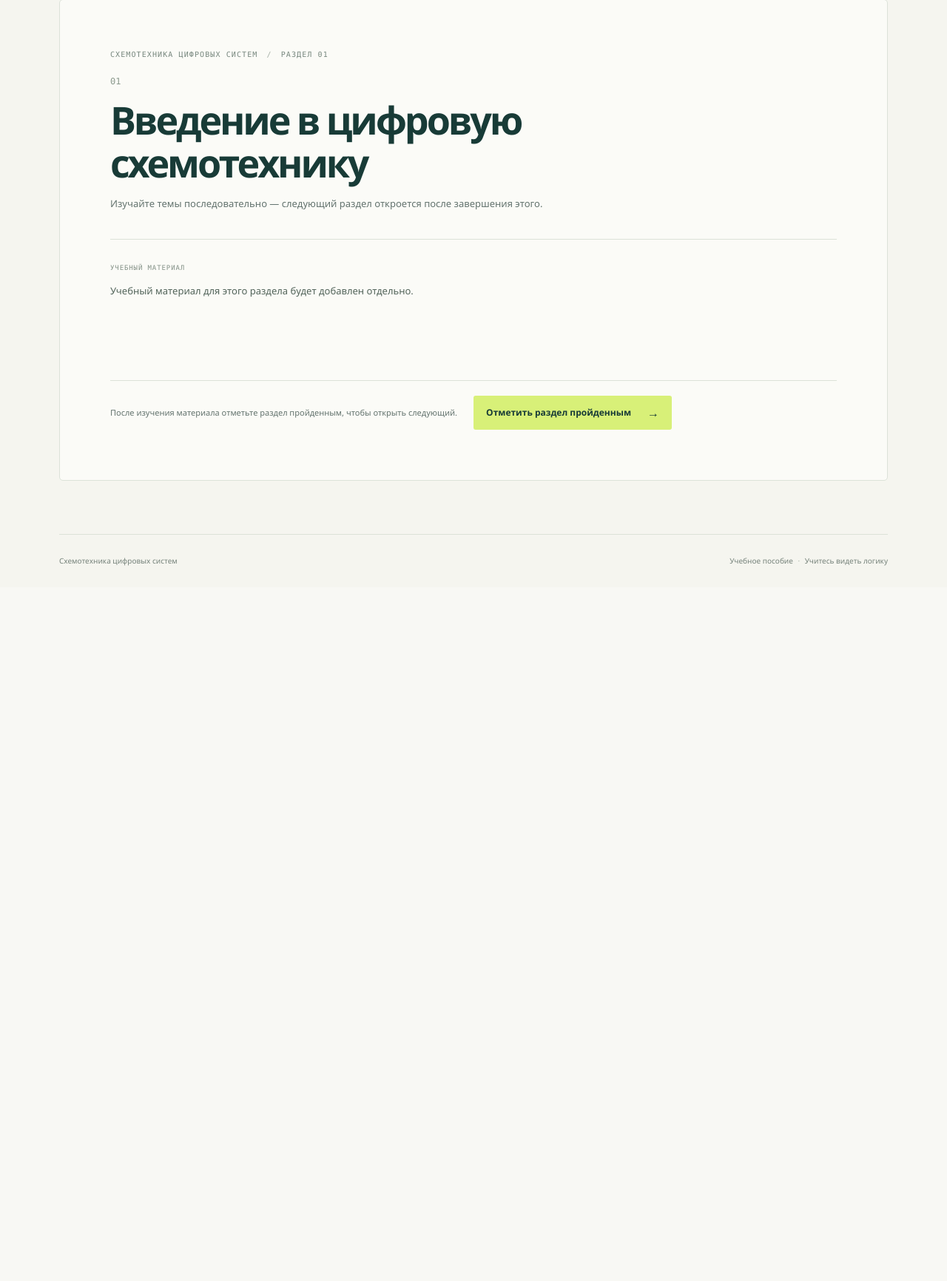
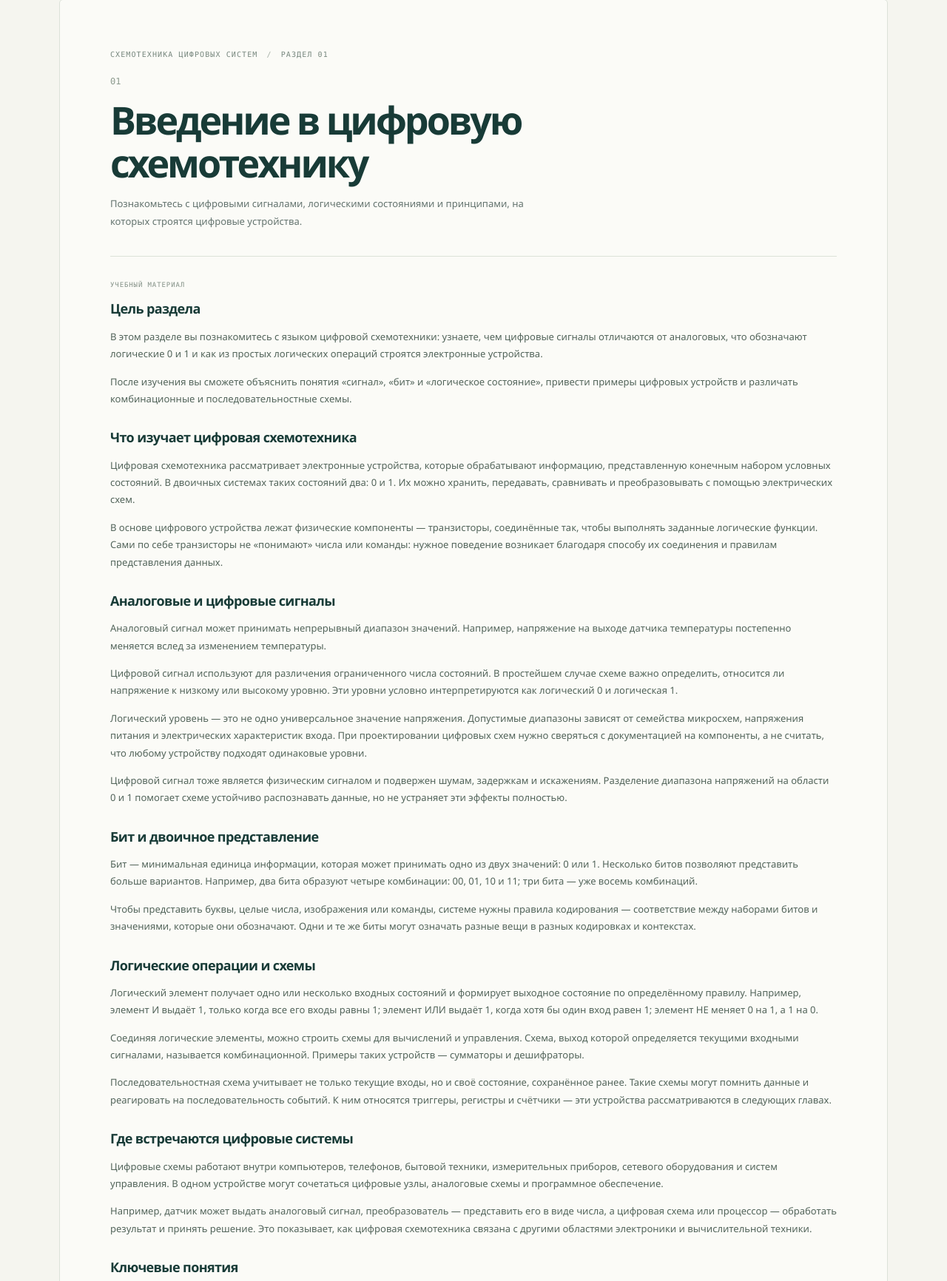
Before and after one commit to schvp/study_guide, a Flask app: page /course/1 in a window 1280 px wide. Shown: the part 188-1920 px from the top of the page at 74% size. Before the commit the page ends 953 px from the top, so only its background shows below. Run offline with Flask 3, Linux system fonts and the light colour scheme; the visitor is signed in with stand-in values (Sample User, id 1); data comes from the database, SQL or seed files in the repository; data that the repository does not hold is empty.

Commit message:
educational material

```diff
--- a/app.py
+++ b/app.py
@@ -24,6 +24,75 @@ INITIAL_CHAPTERS = [
     "Регистры и счётчики",
     "Запоминающие устройства",
 ]
+FIRST_CHAPTER_DESCRIPTION = (
+    "Познакомьтесь с цифровыми сигналами, логическими состояниями "
+    "и принципами, на которых строятся цифровые устройства."
+)
+FIRST_CHAPTER_CONTENT = """## Цель раздела
+
+В этом разделе вы познакомитесь с языком цифровой схемотехники: узнаете, чем цифровые сигналы отличаются от аналоговых, что обозначают логические 0 и 1 и как из простых логических операций строятся электронные устройства.
+
+После изучения вы сможете объяснить понятия «сигнал», «бит» и «логическое состояние», привести примеры цифровых устройств и различать комбинационные и последовательностные схемы.
+
+## Что изучает цифровая схемотехника
+
+Цифровая схемотехника рассматривает электронные устройства, которые обрабатывают информацию, представленную конечным набором условных состояний. В двоичных системах таких состояний два: 0 и 1. Их можно хранить, передавать, сравнивать и преобразовывать с помощью электрических схем.
+
+В основе цифрового устройства лежат физические компоненты — транзисторы, соединённые так, чтобы выполнять заданные логические функции. Сами по себе транзисторы не «понимают» числа или команды: нужное поведение возникает благодаря способу их соединения и правилам представления данных.
+
+## Аналоговые и цифровые сигналы
+
+Аналоговый сигнал может принимать непрерывный диапазон значений. Например, напряжение на выходе датчика температуры постепенно меняется вслед за изменением температуры.
+
+Цифровой сигнал используют для различения ограниченного числа состояний. В простейшем случае схеме важно определить, относится ли напряжение к низкому или высокому уровню. Эти уровни условно интерпретируются как логический 0 и логическая 1.
+
+Логический уровень — это не одно универсальное значение напряжения. Допустимые диапазоны зависят от семейства микросхем, напряжения питания и электрических характеристик входа. При проектировании цифровых схем нужно сверяться с документацией на компоненты, а не считать, что любому устройству подходят одинаковые уровни.
+
+Цифровой сигнал тоже является физическим сигналом и подвержен шумам, задержкам и искажениям. Разделение диапазона напряжений на области 0 и 1 помогает схеме устойчиво распознавать данные, но не устраняет эти эффекты полностью.
+
+## Бит и двоичное представление
+
+Бит — минимальная единица информации, которая может принимать одно из двух значений: 0 или 1. Несколько битов позволяют представить больше вариантов. Например, два бита образуют четыре комбинации: 00, 01, 10 и 11; три бита — уже восемь комбинаций.
+
+Чтобы представить буквы, целые числа, изображения или команды, системе нужны правила кодирования — соответствие между наборами битов и значениями, которые они обозначают. Одни и те же биты могут означать разные вещи в разных кодировках и контекстах.
+
+## Логические операции и схемы
+
+Логический элемент получает одно или несколько входных состояний и формирует выходное состояние по определённому правилу. Например, элемент И выдаёт 1, только когда все его входы равны 1; элемент ИЛИ выдаёт 1, когда хотя бы один вход равен 1; элемент НЕ меняет 0 на 1, а 1 на 0.
+
+Соединяя логические элементы, можно строить схемы для вычислений и управления. Схема, выход которой определяется текущими входными сигналами, называется комбинационной. Примеры таких устройств — сумматоры и дешифраторы.
+
+Последовательностная схема учитывает не только текущие входы, но и своё состояние, сохранённое ранее. Такие схемы могут помнить данные и реагировать на последовательность событий. К ним относятся триггеры, регистры и счётчики — эти устройства рассматриваются в следующих главах.
+
+## Где встречаются цифровые системы
+
+Цифровые схемы работают внутри компьютеров, телефонов, бытовой техники, измерительных приборов, сетевого оборудования и систем управления. В одном устройстве могут сочетаться цифровые узлы, аналоговые схемы и программное обеспечение.
+
+Например, датчик может выдать аналоговый сигнал, преобразователь — представить его в виде числа, а цифровая схема или процессор — обработать результат и принять решение. Это показывает, как цифровая схемотехника связана с другими областями электроники и вычислительной техники.
+
+## Ключевые понятия
+
+Сигнал — физическое изменение, с помощью которого передают или представляют информацию.
+
+Логический уровень — диапазон электрических значений, распознаваемый цифровой схемой как 0 или 1.
+
+Бит — единица информации с двумя возможными значениями.
+
+Логический элемент — электронный узел, выполняющий логическую операцию над входными сигналами.
+
+Комбинационная схема зависит от текущих входов; последовательностная схема также зависит от сохранённого состояния.
+
+## Проверьте себя
+
+1. Чем аналоговый сигнал отличается от цифрового?
+
+2. Почему логические 0 и 1 нельзя всегда отождествлять с одними и теми же точными напряжениями?
+
+3. Сколько различных комбинаций можно представить двумя битами?
+
+4. Чем комбинационная схема отличается от последовательностной?
+
+Ответы: аналоговый сигнал изменяется непрерывно, а цифровой распознаётся как одно из ограниченного числа состояний; допустимые напряжения определяются характеристиками конкретной схемы; два бита дают четыре комбинации; последовательностная схема дополнительно хранит состояние."""
 
 APP_SECTIONS = {
     "library": {
@@ -165,13 +234,34 @@ def create_app(test_config=None):
         if chapter_count == 0:
             database.executemany(
                 """
-                INSERT INTO chapters (id, course_id, position, title)
-                VALUES (?, ?, ?, ?)
+                INSERT INTO chapters (
+                    id, course_id, position, title, description, content
+                )
+                VALUES (?, ?, ?, ?, ?, ?)
                 """,
                 [
-                    (chapter_id, course_id, chapter_id, title)
+                    (
+                        chapter_id,
+                        course_id,
+                        chapter_id,
+                        title,
+                        FIRST_CHAPTER_DESCRIPTION if chapter_id == 1 else "",
+                        FIRST_CHAPTER_CONTENT if chapter_id == 1 else "",
+                    )
                     for chapter_id, title in enumerate(INITIAL_CHAPTERS, 1)
                 ],
+            )
+        else:
+            database.execute(
+                """
+                UPDATE chapters
+                SET description = ?, content = ?,
+                    updated_at = CURRENT_TIMESTAMP
+                WHERE course_id = ?
+                    AND position = 1
+                    AND content = ''
+                """,
+                (FIRST_CHAPTER_DESCRIPTION, FIRST_CHAPTER_CONTENT, course_id),
             )
         database.commit()
 
--- a/static/style.css
+++ b/static/style.css
@@ -1087,7 +1087,32 @@ a.chapter-link:hover {
     letter-spacing: 0.1em;
 }
 
-.lesson-body-text {
+.lesson-material {
+    display: grid;
+    gap: 14px;
+}
+
+.lesson-material h2 {
+    margin: 14px 0 0;
+    color: var(--ink);
+    font-size: 18px;
+    font-weight: 700;
+    letter-spacing: -0.035em;
+    line-height: 1.35;
+}
+
+.lesson-material h2:first-child {
+    margin-top: 0;
+}
+
+.lesson-material h3 {
+    margin: 8px 0 0;
+    color: var(--ink);
+    font-size: 15px;
+    font-weight: 700;
+}
+
+.lesson-material p {
     margin: 0;
     white-space: pre-wrap;
 }
--- a/templates/chapter.html
+++ b/templates/chapter.html
@@ -66,7 +66,17 @@
                 <div class="lesson-content">
                     <p class="lesson-content-label">УЧЕБНЫЙ МАТЕРИАЛ</p>
                     {% if chapter.content %}
-                        <p class="lesson-body-text">{{ chapter.content }}</p>
+                        <div class="lesson-material">
+                            {% for block in chapter.content.split('\n\n') %}
+                                {% if block.startswith('## ') %}
+                                    <h2>{{ block[3:] }}</h2>
+                                {% elif block.startswith('### ') %}
+                                    <h3>{{ block[4:] }}</h3>
+                                {% else %}
+                                    <p>{{ block }}</p>
+                                {% endif %}
+                            {% endfor %}
+                        </div>
                     {% else %}
                         <p>Учебный материал для этого раздела будет добавлен отдельно.</p>
                     {% endif %}
```
Also changed, not shown: tests/test_auth.py (+96 -0 lines), README.md.
